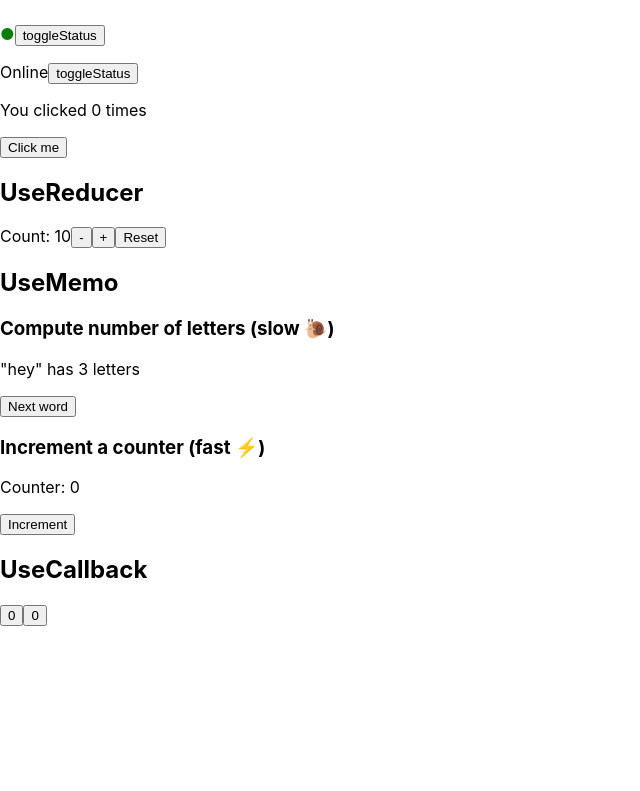
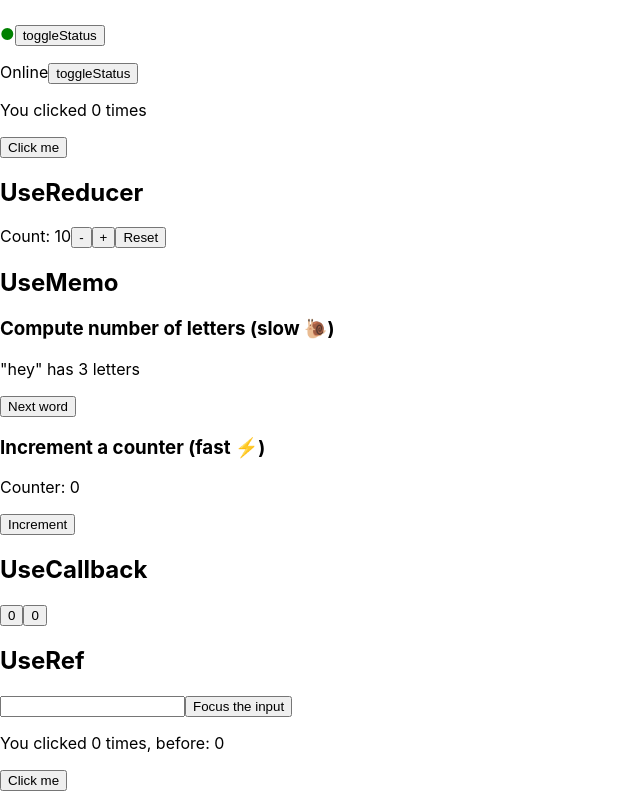
Before and after one commit to soarflat-sandbox/react-hooks, a React (Create React App) app: page / in a window 1280 px wide. Shown: the part 930-1721 px from the top of the page, without its empty margins (0-640 px from the left). Before the commit the page ends 1556 px from the top, so only its background shows below. Built offline with nearby package versions, Linux system fonts and the light colour scheme; the HTML template or start-up script is replaced by a standard one.

Commit message:
feat: useRef のサンプルを追加 (#8)

```diff
--- a/src/App.tsx
+++ b/src/App.tsx
@@ -9,6 +9,7 @@ import CustomHook from './components/CustomHook';
 import UseReducer from './components/UseReducer';
 import UseMemo from './components/UseMemo';
 import UseCallback from './components/UseCallback';
+import UseRef from './components/UseRef';
 
 const App: React.FC = () => {
   return (
@@ -24,6 +25,7 @@ const App: React.FC = () => {
       <UseReducer initialCount={10} />
       <UseMemo />
       <UseCallback />
+      <UseRef />
     </div>
   );
 };
--- /dev/null
+++ b/src/components/UseRef.tsx
@@ -0,0 +1,52 @@
+import React, { useState, useRef, useEffect } from 'react';
+
+const TextInputWithFocusButton: React.FC = () => {
+  // useRef は ref object を返すフック
+  const inputEl = useRef<HTMLInputElement>(null);
+  const onButtonClick = () => {
+    if (!inputEl.current) return;
+
+    inputEl.current.focus();
+  };
+
+  return (
+    <>
+      {/* ref 属性に inputEl を指定することで、inputEl.current で DOM ノードにアクセスできる */}
+      <input ref={inputEl} type="text" />
+      <button onClick={onButtonClick}>Focus the input</button>
+    </>
+  );
+};
+
+const Counter: React.FC = () => {
+  const [count, setCount] = useState(0);
+  // DOM ノードの参照だけではなく、コンポーネントのインスタンス変数として利用できる。
+  // コンポーネントが再描画されても、参照する ref object は変わらないため、前回の State を保持することなどができる。
+  // ref object が更新されてもコンポーネントは再描画されない。
+  const prevCountRef = useRef(0);
+
+  useEffect(() => {
+    prevCountRef.current = count;
+  });
+
+  return (
+    <>
+      <p>
+        You clicked {count} times, before: {prevCountRef.current}
+      </p>
+      <button onClick={() => setCount(count + 1)}>Click me</button>
+    </>
+  );
+};
+
+const UseRef: React.FC = () => {
+  return (
+    <div>
+      <h2>UseRef</h2>
+      <TextInputWithFocusButton />
+      <Counter />
+    </div>
+  );
+};
+
+export default UseRef;
```
